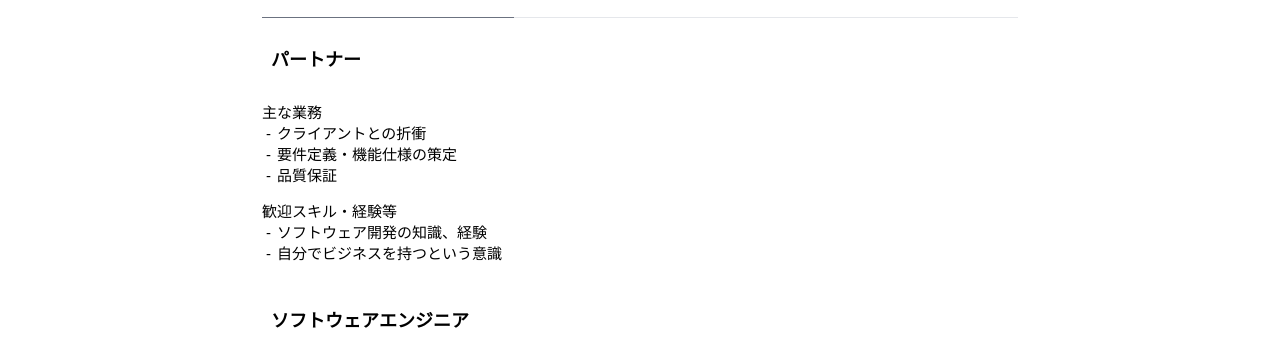
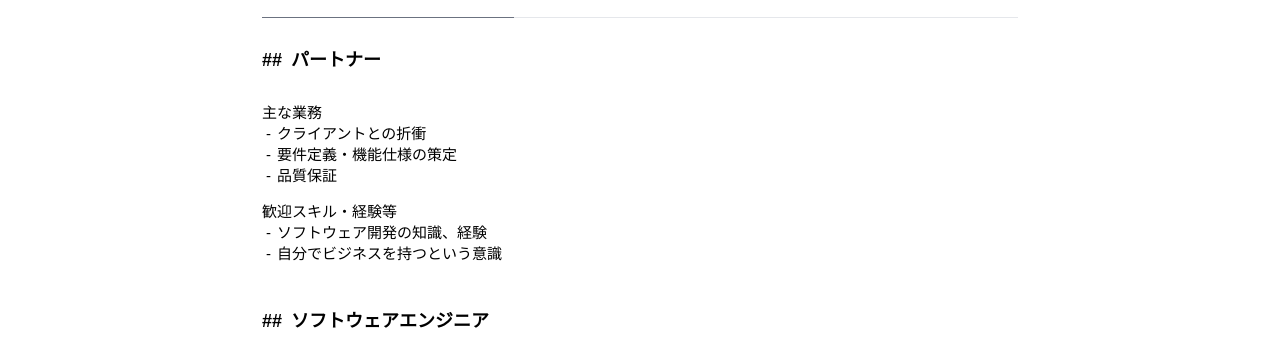
Before and after one commit to vonxai/vonxai.co.jp, a Gatsby site: page /careers in a window 1280 px wide. Shown: the part 174-534 px from the top of the page. Built offline with nearby package versions, Linux system fonts and the light colour scheme; Gatsby itself is replaced by a stand-in of ours.

Commit message:
tailwindが変数展開する前のセレクタでビルドされる問題に対応

```diff
--- a/src/components/atoms/BlockWithHeader.tsx
+++ b/src/components/atoms/BlockWithHeader.tsx
@@ -6,7 +6,8 @@ export const BlockWithHeader: React.FC<{
   ruby?: string;
   children: React.ReactNode;
 }> = ({ Tag, title, ruby = null, children }) => {
-  const heading = Tag === "h2" ? "#" : "##";
+  const headingContent =
+    Tag === "h2" ? "before:content-['#']" : "before:content-['##']";
   const fontSize =
     Tag === "h2" ? "text-4xl md:text-2xl" : "text-2xl md:text-xl";
   const border =
@@ -31,7 +32,7 @@ export const BlockWithHeader: React.FC<{
       >
         <a
           href={`#${title}`}
-          className={`before:content-['${heading}'] before:mr-3 before:md:mr-1 before:hover:text-gray-500`}
+          className={`${headingContent} before:mr-3 before:md:mr-1 before:hover:text-gray-500`}
         >
           {titleEl}
         </a>
```
